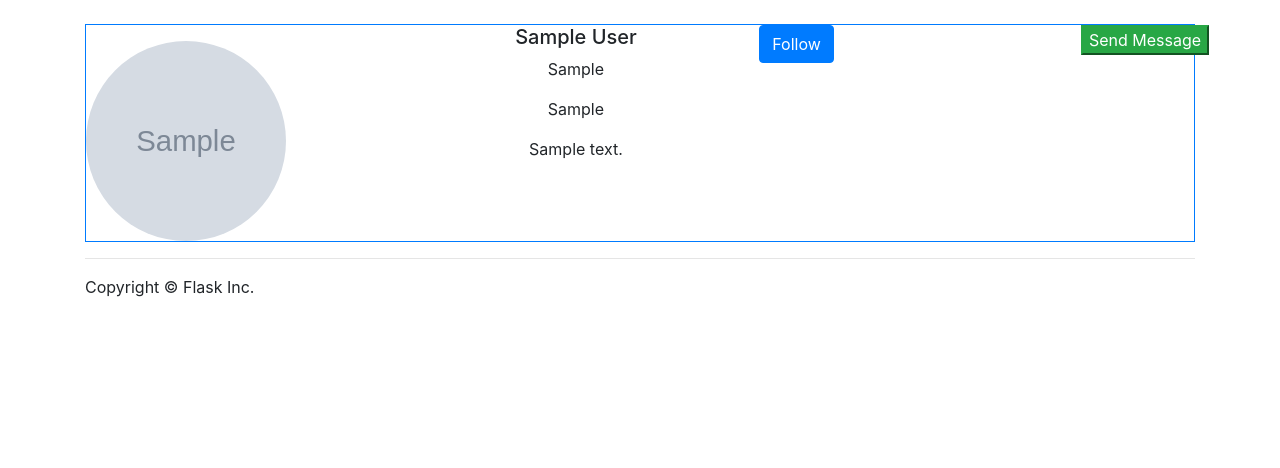
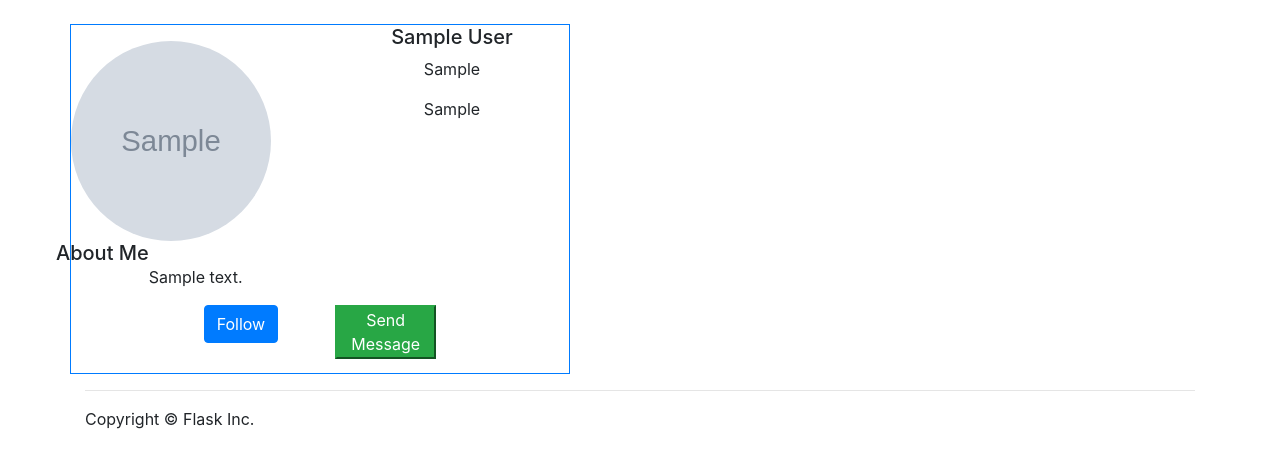
Before and after one commit to deanmorgan303/info3180-project1, a Flask app: page /profiles/1 in a window 1280 px wide. Shown: the part 56-524 px from the top of the page. Run offline with Flask 2, Linux system fonts and the light colour scheme; tables that the repository leaves empty hold one stand-in row (values such as "Sample post"); grey boxes marked "Sample" are stand-in pictures; some libraries are stand-ins or nearby versions.

Commit message:
updated styleing

```diff
--- a/app/templates/full.html
+++ b/app/templates/full.html
@@ -3,10 +3,10 @@
 
       {% if user %}
 
-         <thead class="thead-dark">
+            <div style="padding-right:200px">
 
-
-             <div class="border border-primary">
+             <div class="row" >
+             <div class="border border-primary" style="width:500px;height:350px;">
                <div class="row" style="">
 
                   <div class="col">
@@ -16,21 +16,33 @@
                     <h5>{{ user.first_name }} {{ user.last_name }}</h5>
                     <p>{{ user.gender }}</p>
                     <p>{{ user.location }}</p>
-                    <p>{{ user.biography }}</p>
+
                    </div>
+
+             </div>
+             <div class="row">
+               <p>  </p><h5>     About Me <br/></h5>
+                <p><br/> {{ user.biography }} </p>
+             </div>
+              <div class="row">
+                   <div class="col"></div>
+                   <div class="row">
                    <div class="col">
                      <button class="btn btn-primary">Follow</button>
+                    </div>
+                    <div class="col">
+                     <button class="btn-success">Send Message</button>
+                     </div>
                    </div>
-                   <div>
-                       <button class="btn-success">Send Message</button>
-                   </div>
+                   <div class="col"></div>
+                </div>
              </div>
              </div>
              <p>
 
              </p>
 
-        </table>
+        </div>
       {% endif %}
 
     {% endblock %}
```
Also changed, not shown: app/templates/profiles.html (+8 -2 lines).
